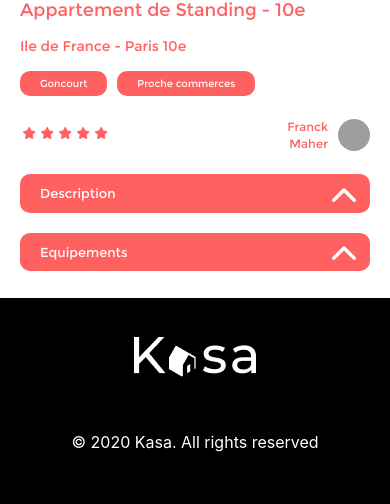
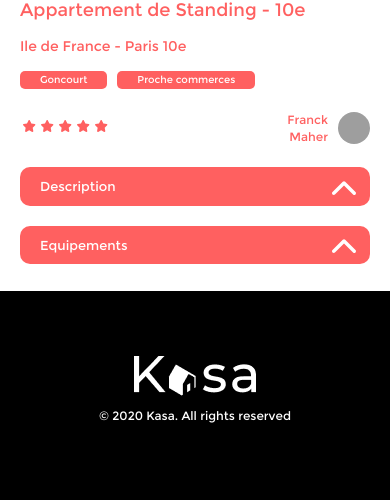
Before and after one commit to lopesthomas/Kasa, a React (Create React App) app: page /location/0979876d in a window 390 px wide. Shown: the part 387-891 px from the top of the page. Built offline with nearby package versions, Linux system fonts and the light colour scheme; grey boxes are pictures that could not be loaded.

Commit message:
Ajout de titres des pages et correction des textes

```diff
--- a/public/index.html
+++ b/public/index.html
@@ -2,7 +2,7 @@
 <html lang="en">
   <head>
     <meta charset="utf-8" />
-    <link rel="icon" href="%PUBLIC_URL%/favicon.ico" />
+    <link rel="icon" href="%PUBLIC_URL%/iconeKasa.png" />
     <meta name="viewport" content="width=device-width, initial-scale=1" />
     <meta name="theme-color" content="#000000" />
     <meta
@@ -24,7 +24,7 @@
       work correctly both with client-side routing and a non-root public URL.
       Learn how to configure a non-root public URL by running `npm run build`.
     -->
-    <title>React App</title>
+    <title>Kasa - Locations</title>
   </head>
   <body>
     <noscript>You need to enable JavaScript to run this app.</noscript>
--- a/src/assets/styles/animBar.scss
+++ b/src/assets/styles/animBar.scss
@@ -44,6 +44,7 @@
         // font-weight: 400;
         line-height: 0%;
         overflow: hidden;
+        white-space: break-spaces;
         transition: height 1s ease, padding 1s ease, font-size 1s ease, line-height 1s ease;
     }
 
@@ -51,7 +52,6 @@
         padding: 20px 20px 20px 20px;
         height: 100%;
         line-height: 142.6%;
-        white-space: break-spaces;
         transition: height 1s ease, padding 1s ease, font-size 1s ease, line-height 1s ease;
     }
 
--- a/src/assets/styles/style.scss
+++ b/src/assets/styles/style.scss
@@ -38,6 +38,10 @@ $background-color_1: #FF6060;
 			position: absolute;
 			bottom: 8px;
 			left: 16px;
+			text-align: start;
+			font-size: 18px;
+			font-family: Montserrat;
+			font-weight: 500;
 		}
 
 		.card-img {
@@ -89,6 +93,7 @@ $background-color_1: #FF6060;
 				display: flex;
 				flex-direction: row;
 				gap: 10px;
+				flex-wrap: wrap;
 
 				.tag{
 					background-color: #FF6060;
@@ -107,6 +112,7 @@ $background-color_1: #FF6060;
 					font-family: Montserrat;
 					font-weight: 500;
 					line-height: 142.6%;
+					text-wrap: nowrap;
 				}
 			}
 
@@ -156,8 +162,14 @@ $background-color_1: #FF6060;
     display: flex;
     flex-direction: column;
     align-items: center;
-    justify-content: space-evenly;
+    justify-content: end;
 	width: 100%;
+	text-align: center;
+	font-family: Montserrat;
+	font-size: 24px;
+	& img{
+		margin-bottom: 25px;
+	}
 }
 
 @media (max-width: 1240px) {
@@ -196,6 +208,8 @@ $background-color_1: #FF6060;
 					.tag{
 						font-size: 10px;
 						padding: 0 20px;
+						height: 18px;
+						border-radius: 5px;
 					}
 				}
 			}
@@ -225,4 +239,11 @@ $background-color_1: #FF6060;
 			margin-bottom: 27px;
 		}
 	}
+	.footer {
+		font-size: 12px;
+		justify-content: center;
+		& img{
+			margin: 0;
+		}
+	}
 }
--- a/src/components/Error/index.jsx
+++ b/src/components/Error/index.jsx
@@ -1,7 +1,11 @@
 import { Link } from 'react-router-dom'
 import '../../assets/styles/error.scss'
+import { useEffect } from 'react'
 
-function Error() {
+function Error(titre) {
+    useEffect(() => {
+        document.title = {titre}
+    })
     return (
     <div className='error'>
         <h1>404</h1>
--- a/src/pages/Home/index.jsx
+++ b/src/pages/Home/index.jsx
@@ -2,10 +2,14 @@ import Card from '../../components/Card'
 import '../../assets/styles/style.scss'
 import ImageBanner from '../../components/ImageBanner'
 import bcktop1 from '../../assets/bcktop1.png'
+import { useEffect } from 'react'
 
 
 
-function Home() {
+function Home(titre) {
+    useEffect(() => {
+        document.title = "Kasa - Accueil"
+    })
     return (
         <div>
             <ImageBanner srcImage={bcktop1} titreBanner={`${'Chez vous, '} ${"\n"} ${"partout et ailleurs"}`}/>
--- a/src/pages/Location/index.jsx
+++ b/src/pages/Location/index.jsx
@@ -2,12 +2,16 @@ import data from '../../data/logements.json'
 import { Link } from 'react-router-dom'
 import { useParams } from 'react-router-dom'
 import Slider from '../../components/Slider';
-import { useState } from 'react';
+import { useEffect, useState } from 'react';
 import starActive from '../../assets/star-active.svg'
 import starInactive from '../../assets/star-inactive.svg'
 import AnimBar from '../../components/AnimBar';
 
-function Location() {
+function Location(titre) {
+    useEffect(() => {
+        document.title = "Kasa - Locations"
+    })
+
     const stars = []
     const { idLink } = useParams()
 
--- a/src/pages/Propos/index.jsx
+++ b/src/pages/Propos/index.jsx
@@ -2,8 +2,12 @@ import AnimBar from "../../components/AnimBar";
 import '../../assets/styles/propos.scss'
 import bcktop2 from '../../assets/bcktop2.png'
 import ImageBanner from "../../components/ImageBanner";
+import { useEffect } from "react";
 
-function Propos() {
+function Propos(titre) {
+  useEffect(() => {
+    document.title = "Kasa - A Propos"
+  })
     return (
           <div className="apropos">
             <ImageBanner srcImage={bcktop2} />
```
Also changed, not shown: src/index.js (+4 -4 lines), public/iconeKasa.png (added).
